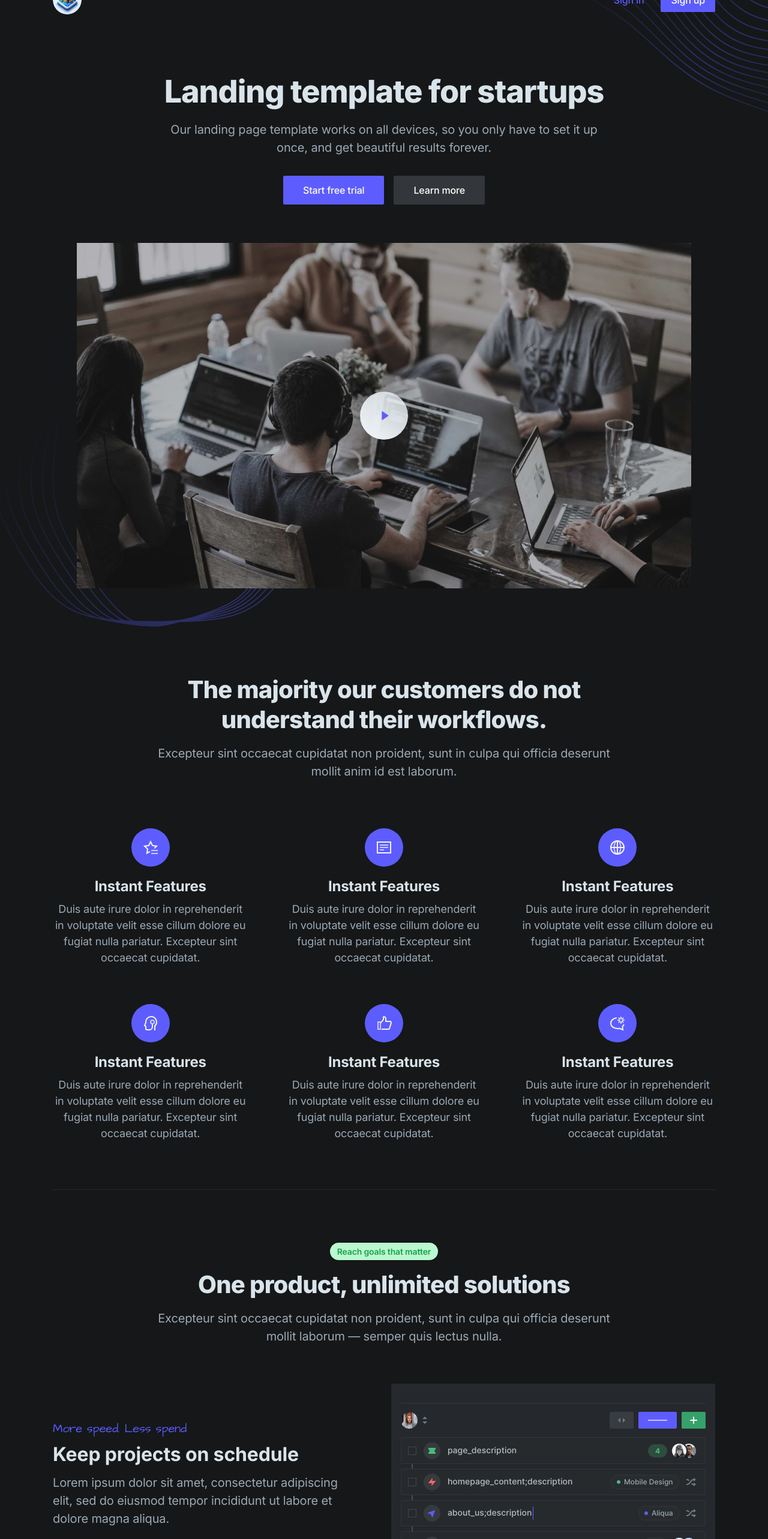
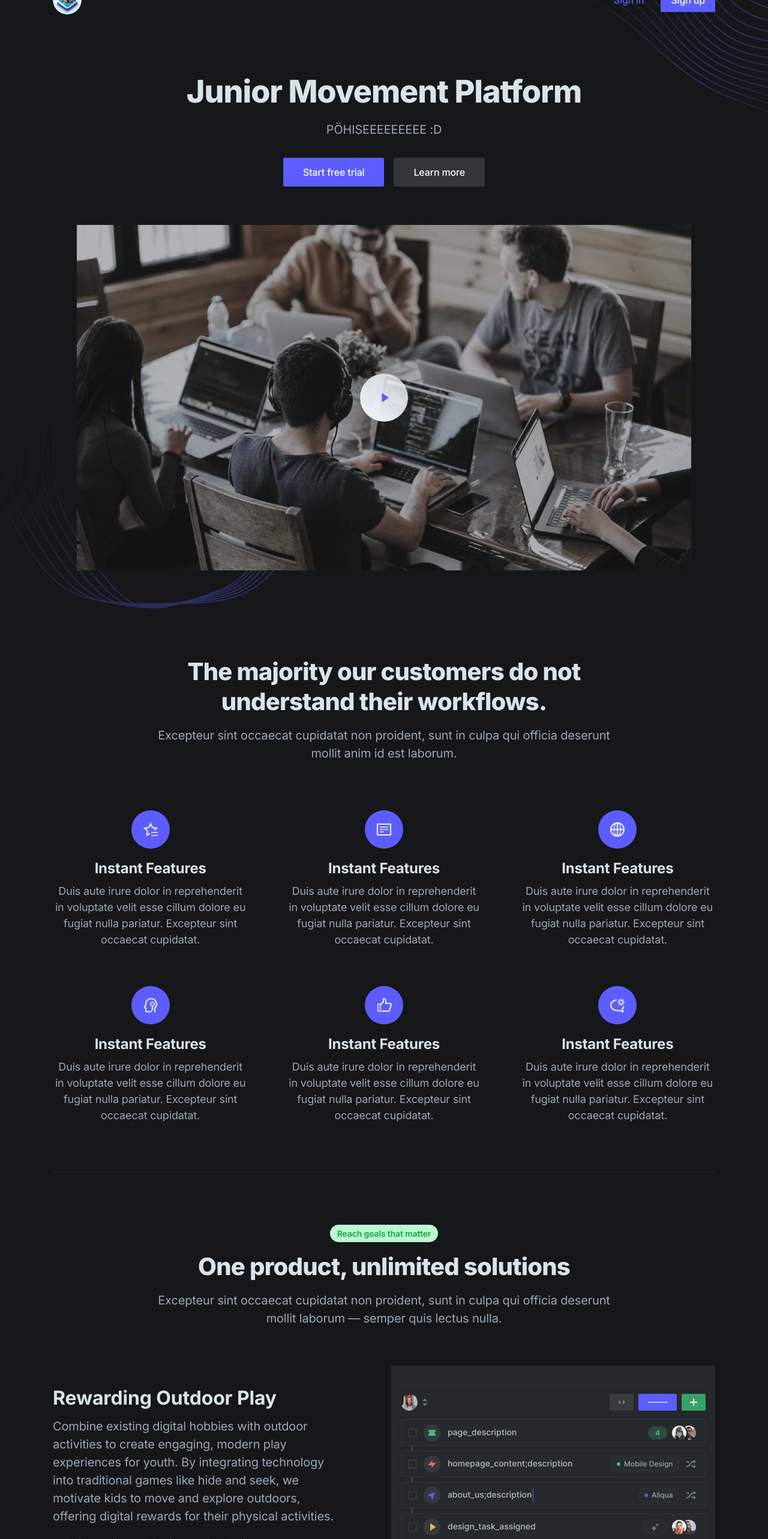
Before and after one commit to Mankeli-Software/junction2023, a Next.js app in the folder website/: page / in a window 1280 px wide. Shown: the part 40-2606 px from the top of the page at 60% size. Built offline with nearby package versions, Linux system fonts and the light colour scheme.

Commit message:
First zigzag item init

```diff
--- a/website/components/hero.tsx
+++ b/website/components/hero.tsx
@@ -24,8 +24,8 @@ export default function Hero() {
 
           {/* Section header */}
           <div className="max-w-3xl mx-auto text-center pb-12 md:pb-16">
-            <h1 className="h1 mb-4" data-aos="fade-up">Landing template for startups</h1>
-            <p className="text-xl text-gray-400 mb-8" data-aos="fade-up" data-aos-delay="200">Our landing page template works on all devices, so you only have to set it up once, and get beautiful results forever.</p>
+            <h1 className="h1 mb-4" data-aos="fade-up">Junior Movement Platform</h1>
+            <p className="text-xl text-gray-400 mb-8" data-aos="fade-up" data-aos-delay="200">PÖHISEEEEEEEEE :D</p>
             <div className="max-w-xs mx-auto sm:max-w-none sm:flex sm:justify-center">
               <div data-aos="fade-up" data-aos-delay="400">
                 <a className="btn text-white bg-purple-600 hover:bg-purple-700 w-full mb-4 sm:w-auto sm:mb-0" href="#0">Start free trial</a>
--- a/website/components/zigzag.tsx
+++ b/website/components/zigzag.tsx
@@ -29,9 +29,8 @@ export default function Zigzag() {
               {/* Content */}
               <div className="max-w-xl md:max-w-none md:w-full mx-auto md:col-span-7 lg:col-span-6" data-aos="fade-right">
                 <div className="md:pr-4 lg:pr-12 xl:pr-16">
-                  <div className="font-architects-daughter text-xl text-purple-600 mb-2">More speed. Less spend</div>
-                  <h3 className="h3 mb-3">Keep projects on schedule</h3>
-                  <p className="text-xl text-gray-400 mb-4">Lorem ipsum dolor sit amet, consectetur adipiscing elit, sed do eiusmod tempor incididunt ut labore et dolore magna aliqua.</p>
+                  <h3 className="h3 mb-3">Rewarding Outdoor Play</h3>
+                  <p className="text-xl text-gray-400 mb-4">Combine existing digital hobbies with outdoor activities to create engaging, modern play experiences for youth. By integrating technology into traditional games like hide and seek, we motivate kids to move and explore outdoors, offering digital rewards for their physical activities.</p>
                   <ul className="text-lg text-gray-400 -mb-2">
                     <li className="flex items-center mb-2">
                       <svg className="w-3 h-3 fill-current text-green-500 mr-2 shrink-0" viewBox="0 0 12 12" xmlns="http://www.w3.org/2000/svg">
```
